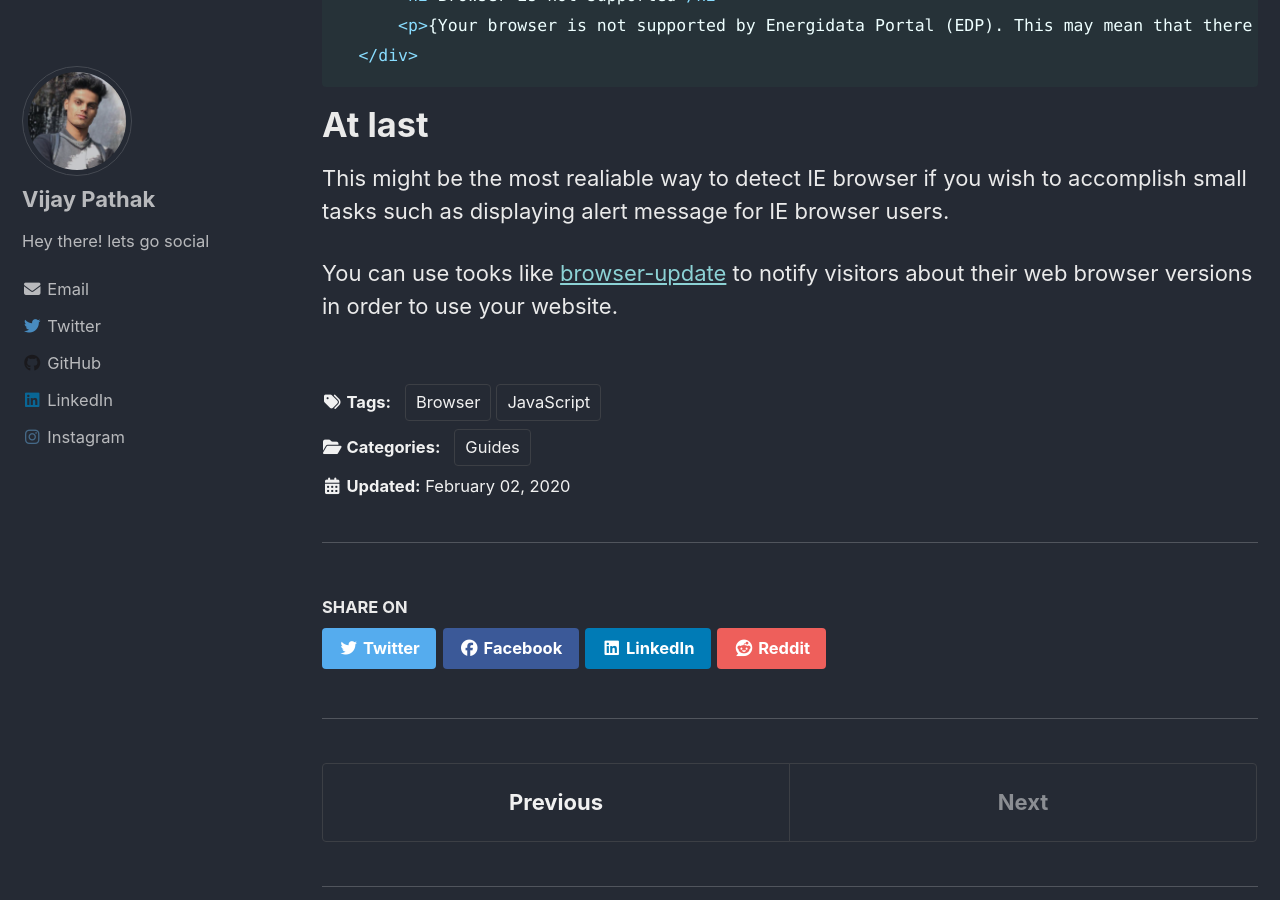
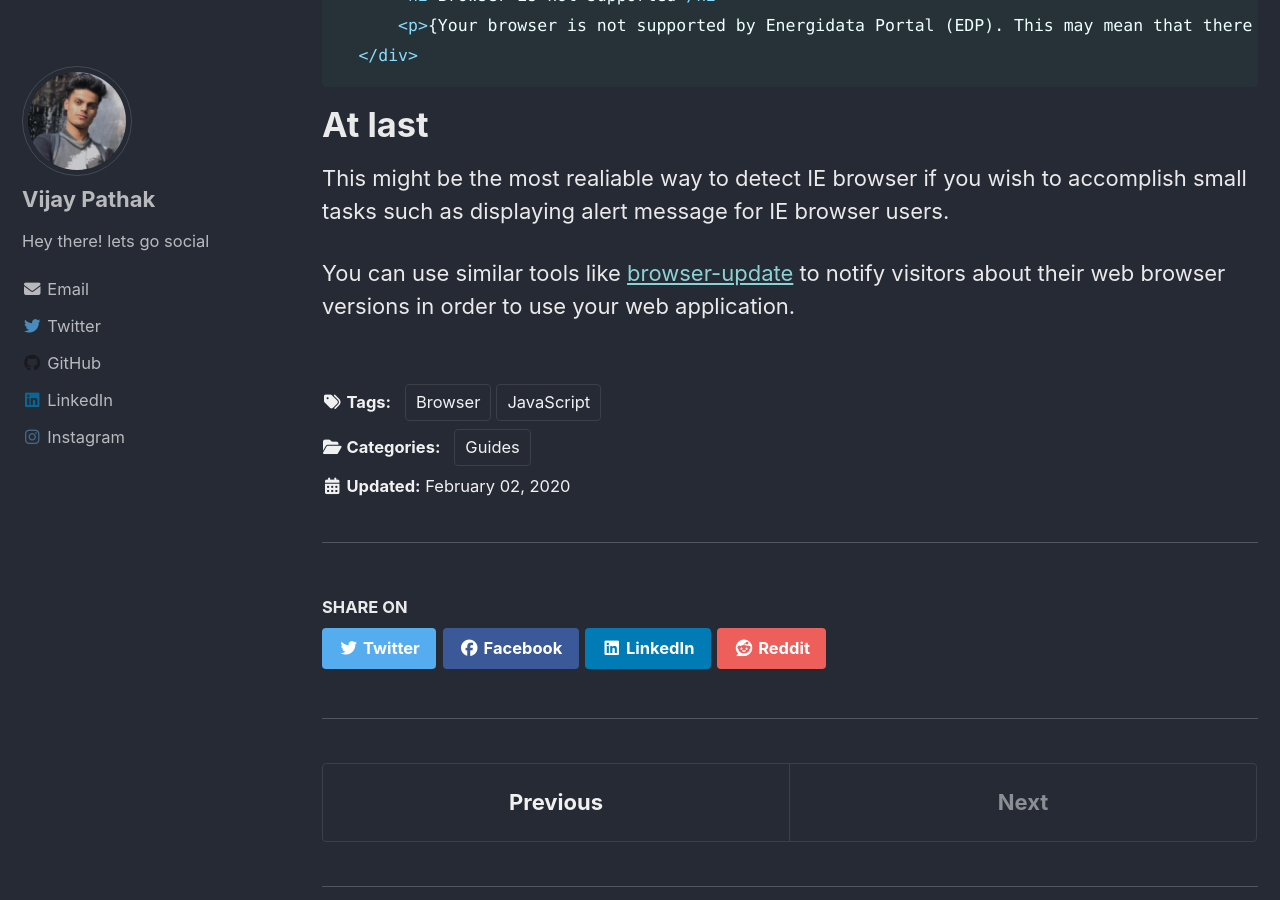
Before and after one commit to hbvj99/hbvj99.github.io, a Jekyll site: the page built from _posts/2020/2020-02-02-internet-explorer-browser-detection-using-javascript.md, in a window 1280 px wide and 900 px high, scrolled down 2699 px. Built offline with Jekyll 4.4.1, drawn with Linux system fonts in a browser that asks for light colours; cached includes are drawn as plain includes; nearby versions of some CDN libraries; comment, search, counter and statistics services are not loaded.

Commit message:
fix typo

```diff
--- a/_posts/2020/2020-02-02-internet-explorer-browser-detection-using-javascript.md
+++ b/_posts/2020/2020-02-02-internet-explorer-browser-detection-using-javascript.md
@@ -50,4 +50,4 @@
 
 This might be the most realiable way to detect IE browser if you wish to accomplish small tasks such as displaying alert message for IE browser users.
 
-You can use tooks like [browser-update](https://browser-update.org/) to notify visitors about their web browser versions in order to use your website.
+You can use similar tools like [browser-update](https://browser-update.org/) to notify visitors about their web browser versions in order to use your web application.
```
